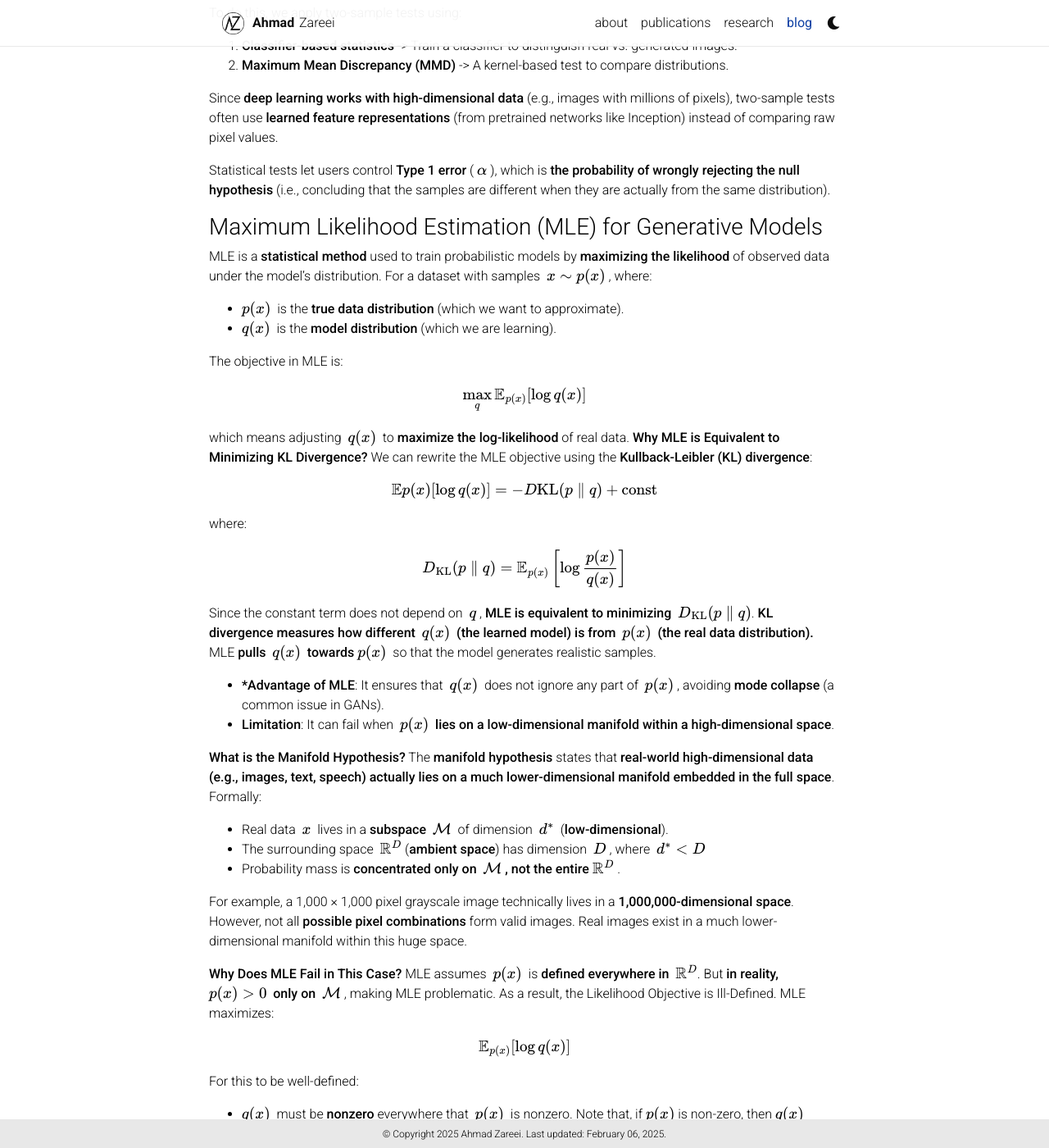
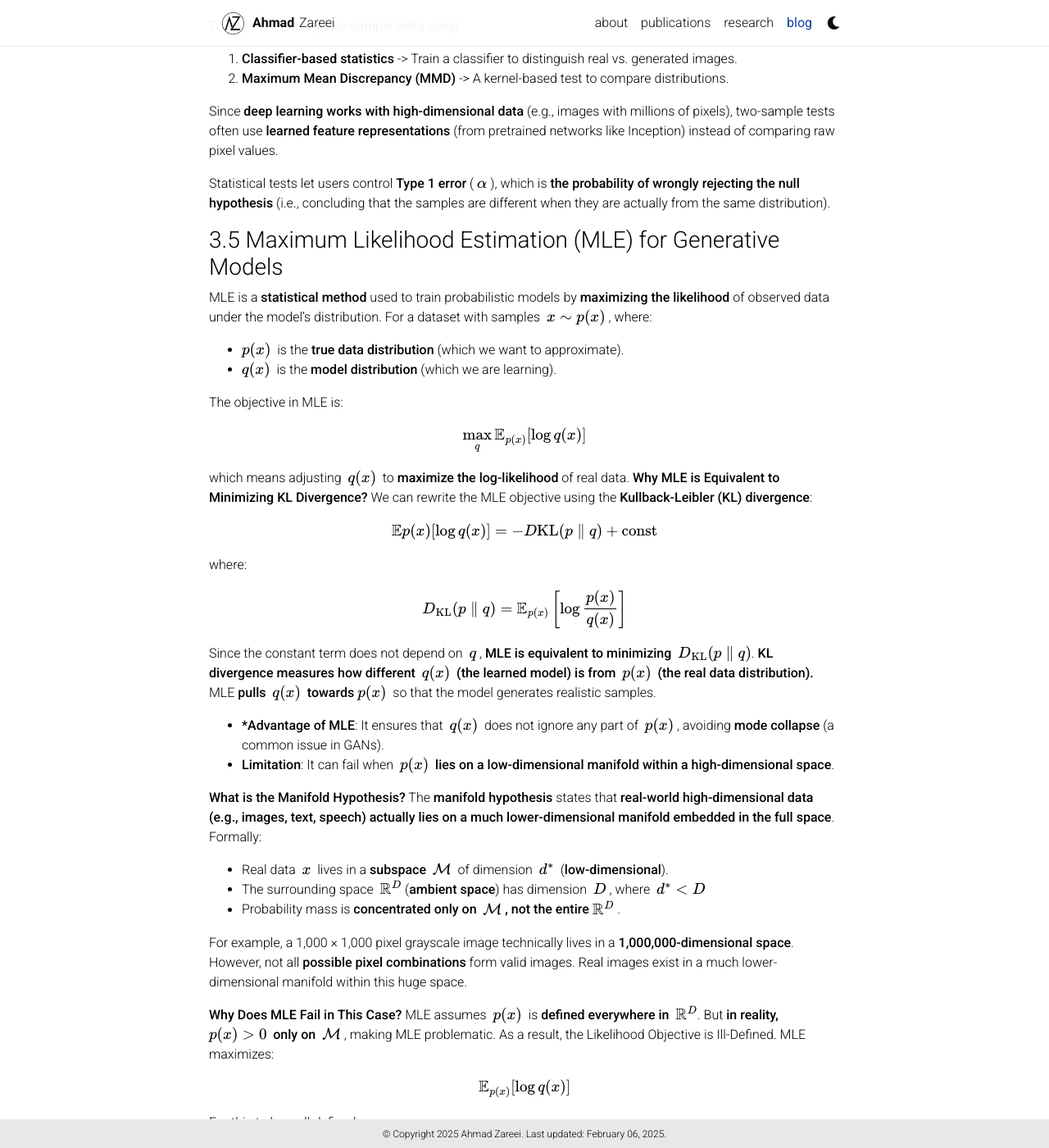
Before and after one commit to azareei/azareei.github.io, a Jekyll site: the page built from _posts/2025-01-07-Generative-AI.md, in a window 1280 px wide and 1400 px high, scrolled down 13228 px. Shown: the whole window at 82% size. Built offline with Jekyll 4.4.1, drawn with Linux system fonts in a browser that asks for light colours; nearby versions of some CDN libraries; a style sheet for code colours, icons or effects is not loaded; some of the changed text lies outside the part shown.

Commit message:
vault backup: 2025-02-06 01:12:50

```diff
--- a/_posts/2025-01-07-Generative-AI.md
+++ b/_posts/2025-01-07-Generative-AI.md
@@ -84,6 +84,7 @@
 No single metric captures all above, we use different metrics for each or combine parts.
 
 ### 3.1 Likelihood-based evaluation
+
 To evaluate how well a generative model $q$ matches the true data distribution $p$, **KL Divergence** is a commonly used metric:
 
 $$
@@ -255,12 +256,15 @@
 2. Optimize the ELBO to train the model without computing the exact  $p(x)$
 
 ##### 3.1.3.3 Solution 2: **Annealed Importance Sampling (AIS)**
+
 In this method, we estimate the log likelihood using Monte Carlo sampling.
 
 #### 3.1.4 Likelihood and sample quality
+
 A model can achieve high likelihood but produce perceptually poor samples and vice versa. Likelihood alone is not a reliable indicator of the perceptual quality of generated samples.
 
 ##### 3.1.4.1 Example of High Likelihood but Poor Samples
+
 Consider the following
 * Model $q_0$: A good density model that performs well in terms of average log-likelihood.
 * Model $q_1$: A bad model that generates white noise.
@@ -273,12 +277,14 @@
 which would be a large log likelihood for $q_2$, however, the sample quality is pretty bad.
 
 ##### 3.1.4.2 Example of Low Likelihood but Great Sample quality
+
 Imagine a Gaussian Mixture Model defined as
 
 $$  q(x) = \frac{1}{N} \sum_{n=1}^{N} N(x \vert x_n, \epsilon^2 I)$$
 The model consists of a mixture of **N Gaussians**. Each **Gaussian**  $N(x \vert x_n, \epsilon^2 I)$  is centered on a training image  $x_n$ . Note that $\epsilon^2 I$  represents small Gaussian noise added around each training image. If  $\epsilon$  **is very small**, each Gaussian is tightly concentrated around the training images. This means that when we **sample from this model**, we get images that are **almost identical to training images**. **Perceptually**, the generated samples look great because they resemble real training images. Likelihood measures **how well the model generalizes to new data**. In this case, since the model is just a bunch of Gaussians centered on training images, its density function will **assign high probability to training images.** and **assign very low probability to test images,** which means **poor likelihood on the test set**.
 
 ### 3.2 Perceptual Metrics
+
 Evaluating generative models (like GANs and VAEs) is challenging because traditional metrics like likelihood do not always reflect the perceptual quality of generated images. Instead of directly comparing raw pixel values, researchers use **perceptual distance metrics**, which compare feature representations of real and generated images. These features are extracted using neural networks, often from **pretrained classifiers** like the Inception model.
 
 (A) **Inception Score (IS)**: This score measures how well a generative model produces diverse and recognizable images. It uses a classifier (like the Inception network) to predict class labels for generated images.
@@ -354,7 +360,9 @@
 	* $E[k(y, y{\prime})]$ = similarity within generated images.
 	* $E[k(x, y)]$  = similarity between real and generated image
 
+
 ### 3.3 Precision and recall metrics
+
 The **Fréchet Inception Distance (FID)** measures the **distance between the real and generated data distributions** but does **not tell us why a model is failing**. A **bad (high) FID** could mean:
 1. The model **produces low-quality samples** (they don’t look realistic).
 2. The model **places too much probability mass around the data distribution**, meaning it only captures a limited part of the real data.
@@ -403,7 +411,9 @@
 Now with precision and recall we can separate between the issues that the generative model has. For example, in **GANs**, **mode collapse** happens when the model only generates a **few types of images**.
 * ***High precision but low recall** = The GAN generates **very realistic but repetitive** images (e.g., only faces of young white males).
 * **Low precision but high recall** = The GAN generates **a wide variety of images, but many are blurry**.
+
 ### 3.4 Statistical Tests
+
 A **two-sample test** is a **statistical method** used to determine whether two datasets (sets of samples) come from the **same underlying distribution**.
 * ***Null Hypothesis (** $H_0$ **)**: The two sets of samples come from the **same** distribution.
 * **Alternative Hypothesis (** $H_A$ **)**: The two sets of samples come from **different** distributions.
@@ -420,7 +430,7 @@
 
 Statistical tests let users control **Type 1 error** ( $\alpha$ ), which is **the probability of wrongly rejecting the null hypothesis** (i.e., concluding that the samples are different when they are actually from the same distribution).
 
-### Maximum Likelihood Estimation (MLE) for Generative Models
+### 3.5 Maximum Likelihood Estimation (MLE) for Generative Models
 
 MLE is a **statistical method** used to train probabilistic models by **maximizing the likelihood** of observed data under the model’s distribution. For a dataset with samples  $x \sim p(x)$ , where:
 * $p(x)$  is the **true data distribution** (which we want to approximate).
@@ -463,7 +473,8 @@
 * $q(x)$  must be **nonzero** everywhere that  $p(x)$  is nonzero. Note that, if $p(x)$ is non-zero, then $q(x)$ should be non-zero, otherwise, the above expectation becomes ill-defined or large.
 * If  $q(x)$  is defined over the full  $\mathbb{R}^D$ , it **fails to properly learn the structure of**  $\mathcal{M}$ . If $q(x)$ is not defined everywhere (and is only defined over data), then the generative model does not generalizes.
 
-#### Three Solutions to MLE Failure in High-Dimensional Data
+
+#### 3.5.1 Three Solutions to MLE Failure in High-Dimensional Data
 
 Three solutions address this problem:
 1. (A)  **Adding Noise (Diffusion Models, Spread KL Divergence)**
```
